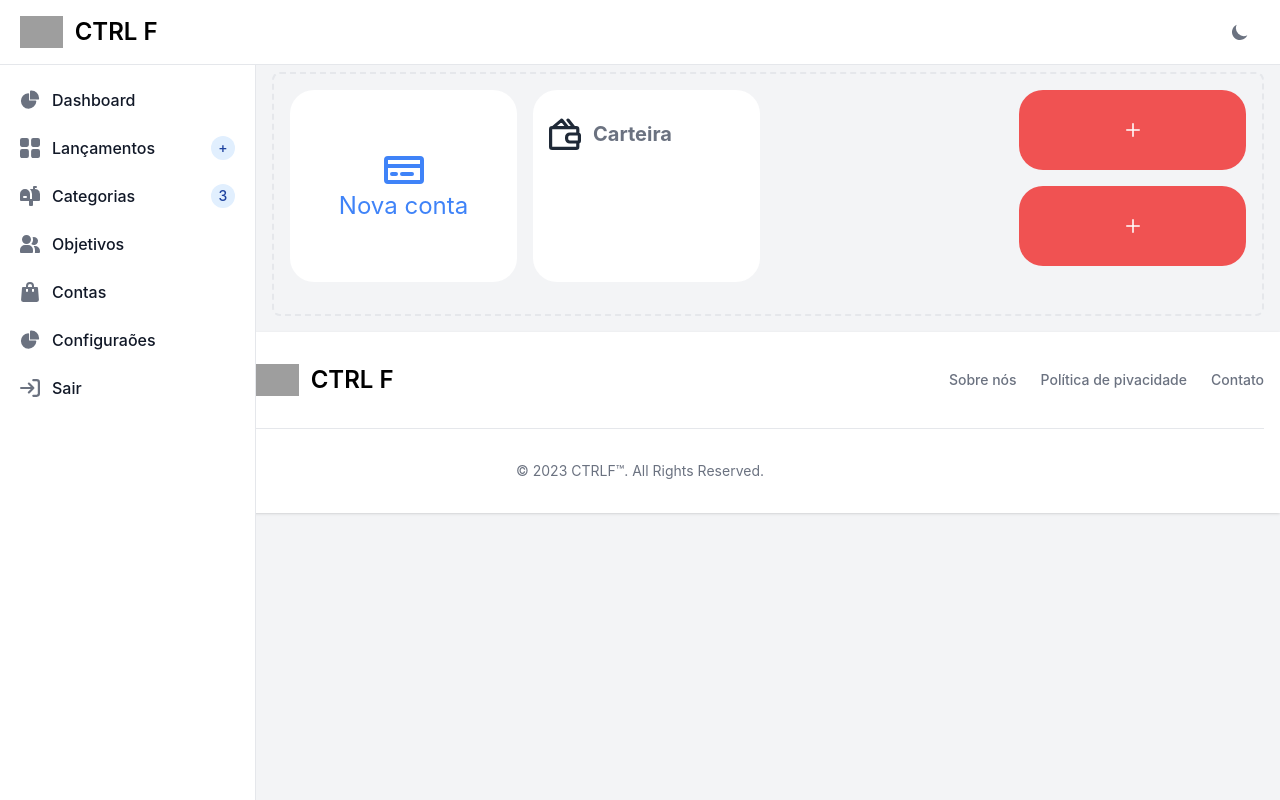
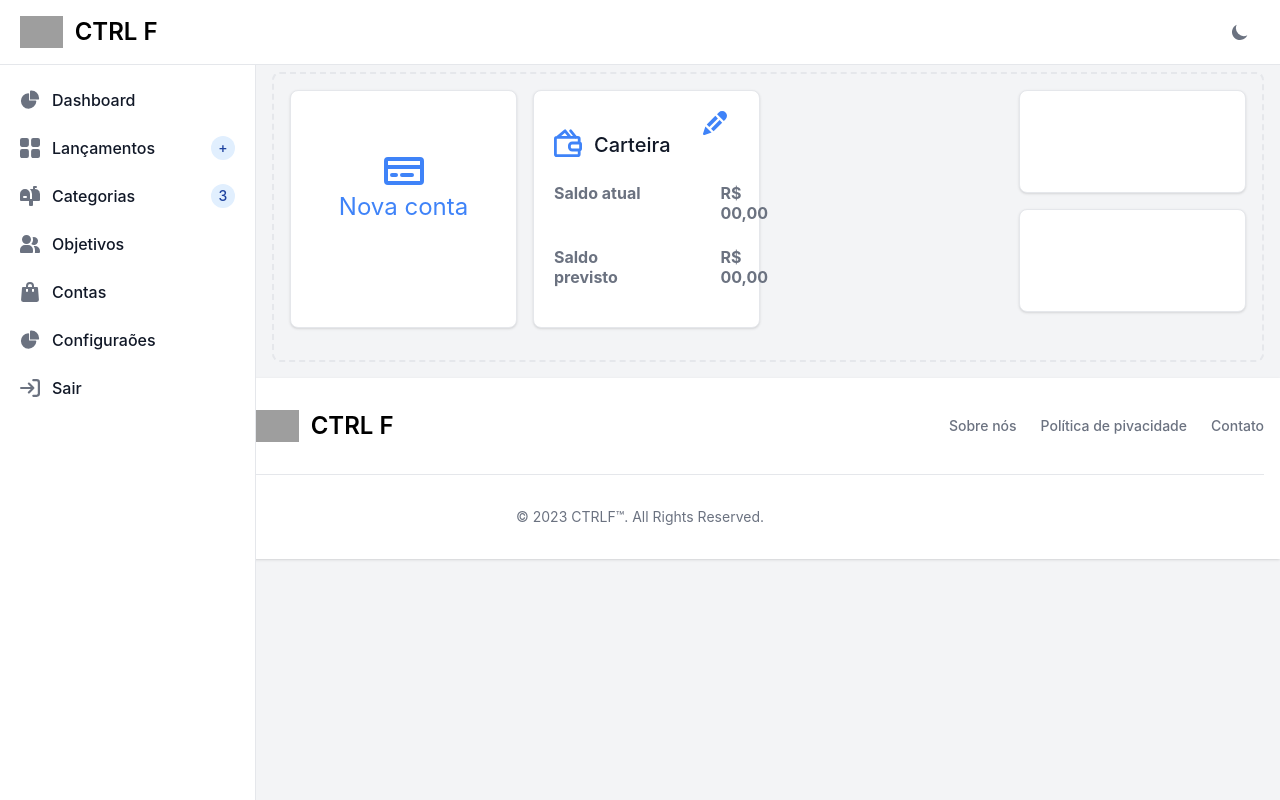
Before and after one commit to LucasFCintra/CTRLF, a React (Create React App) app: page /Contas in a window 1280 px wide. Built offline with nearby package versions, Linux system fonts and the light colour scheme; no server answers; grey boxes are pictures that could not be loaded.

Commit message:
subindo primeiras alterações tela de contas

```diff
--- a/src/routes/Contas.js
+++ b/src/routes/Contas.js
@@ -1,13 +1,99 @@
-
+'use client';
 import React, { Component } from 'react'
 
+
+import { Button, Checkbox, Label, Modal, TextInput } from 'flowbite-react';
+import { useState, useRef, useEffect } from 'react';
+import { Link } from 'react-router-dom';
+import axios from 'axios';
+
 export default function Contas() {
+    const [openModal, setOpenModal] = useState();
+    const [openModalPost, setOpenModalPost] = useState();
+    const emailInputRefPost = useRef(null)
+    const emailInputRef = useRef(null)
+    const props = { openModal, setOpenModal, emailInputRef };
+    const propsPost = { openModalPost, setOpenModalPost, emailInputRefPost };
+    const [items, setItems] = useState([]);
+    const [error, setError] = useState(null);
 
+    useEffect(() => {
+        // Fazendo a requisição GET usando o Axios quando o componente é montado
+        const api = 'http://localhost:8687/api/rec/categoria/' + 1
+
+        axios.get(api)
+            .then(response => {
+                console.log(response.data)
+                setItems(response.data);
+                setError(null);
+            })
+            .catch(error => {
+                setError(error.message);
+            });
+    }, []);
+    const [inputNome, setInputNome] = useState('');
+    const [inputDesc, setInputDesc] = useState('');
+
+    async function updateData() {
+
+        try {
+            const data = {
+                idCat: document.getElementById('idEdit').value,
+                nomeCat: inputNome,//document.getElementById('nomeEdit').value,
+                descCat: inputDesc, //document.getElementById('descEdit').value
+            }
+            const response = await axios.put(`http://localhost:8687/api/categoria`, data);
+            console.log("Clicou: " + JSON.stringify(response))
+
+            if (response.status == 200) {
+                window.location.href = "/Categorias"
+
+
+            }
+
+            console.log(response.data);
+        } catch (error) {
+            console.error(error);
+        }
+    }
+
+    async function postData() {
+
+        try {
+            const data = {
+                // idCat: document.getElementById('idEdit').value,
+                nomeCat: inputNome,//document.getElementById('nomeEdit').value,
+                descCat: inputDesc, //document.getElementById('descEdit').value
+                ativoCat: 'A',
+                fkUserCat: 1, //depois pegar esse valor do localStorage
+                tipoCat: 'receita'
+            }
+            // console.log("Clicou: " + JSON.stringify(data))
+
+            const response = await axios.post(`http://localhost:8687/api/categoria`, data);
+            console.log('Teste' + JSON.stringify(response));
+
+            if (response.status == 200) {
+                window.location.href = "/Categorias"
+
+
+            }
+
+        } catch (error) {
+
+            if (error == 'AxiosError: Request failed with status code 418') {
+                alert('Erro ao inserir \n Categoria ja cadastrada ')
+
+            }
+            console.error('testeS ' + error);
+        }
+    }
 
     return (
         <><div class="p-4 sm:ml-64">
             <div class="p-4 border-2 border-gray-200 border-dashed rounded-lg dark:border-gray-700 mt-14">
                 <div class="grid grid-cols-4 gap-4 mb-4">
+                    <div class="w-full max-w-sm bg-white border border-gray-200 rounded-lg shadow dark:bg-gray-800 dark:border-gray-700">
                         <div class="flex flex-col items-center justify-center h-48 rounded-3xl bg-white dark:bg-gray-900">
                             <p class="text-2xl text-blue-500 dark:text-white">
                                 <svg class="w-10 h-10 text-blue-500 dark:text-white" aria-hidden="true" xmlns="http://www.w3.org/2000/svg" fill="none" viewBox="0 0 20 14">
@@ -16,42 +102,130 @@ export default function Contas() {
                             </p>
                             <p class="text-2xl text-blue-500 dark:text-white">Nova conta</p>
                         </div>
-                    <div class="flex flex-col h-48 rounded-3xl bg-white dark:bg-gray-900">
-                        <div class="grid grid-rows-2 gap-4 mb-4 ml-4">
-                            <ul role="list" class="space-y-5 my-7">
+                    </div>
+
+                    <div class="w-full max-w-sm bg-white border border-gray-200 rounded-lg shadow dark:bg-gray-800 dark:border-gray-700">
+
+                        <div className='flex justify-end px-4 pt-4 group'>
+                            <Button type="button" data-dial-toggle="speed-dial-menu-top-right" aria-controls="speed-dial-menu-top-right" aria-expanded="false" class="flex items-center justify-center text-white bg-transparent rounded-full w-14 h-1 dark:bg-transparent pt-4" onClick={() => propsPost.setOpenModalPost('initial-focus')}>
+                                <svg class="w-6 h-6 text-blue-500 dark:text-white" aria-hidden="true" xmlns="http://www.w3.org/2000/svg" fill="currentColor" viewBox="0 0 20 20">
+                                    <path d="m13.835 7.578-.005.007-7.137 7.137 2.139 2.138 7.143-7.142-2.14-2.14Zm-10.696 3.59 2.139 2.14 7.138-7.137.007-.005-2.141-2.141-7.143 7.143Zm1.433 4.261L2 12.852.051 18.684a1 1 0 0 0 1.265 1.264L7.147 18l-2.575-2.571Zm14.249-14.25a4.03 4.03 0 0 0-5.693 0L11.7 2.611 17.389 8.3l1.432-1.432a4.029 4.029 0 0 0 0-5.689Z" />
+                                </svg>
+                            </Button>
+                            <Modal
+                                show={propsPost.openModalPost === 'initial-focus'}
+                                size="md"
+                                popup
+                                onClose={() => propsPost.setOpenModalPost(undefined)}
+                                initialFocus={propsPost.emailInputRefPost}
+                            >
+                                <Modal.Header />
+                                <Modal.Body>
+                                    <div className="space-y-6">
+                                        <h3 className="text-xl font-medium text-gray-900 dark:text-white">Criar Categoria</h3>
+                                        <div>
+                                            <div className="mb-2 block">
+                                                <Label
+                                                    value="Nome da Categoria"
+                                                />
+                                            </div>
+                                            <TextInput
+                                                addon="Nome"
+                                                id="nomePost"
+                                                placeholder='Nome da Categoria'
+                                                type='text'
+                                                value={inputNome} onChange={event => setInputNome(event.target.value)}
+                                                required
+                                            />
+                                        </div>
+                                        <div>
+                                            <div className="mb-2 block">
+                                                <Label
+                                                    value="Descrição da Categoria"
+                                                />
+                                            </div>
+                                            <TextInput
+                                                addon="Descrição"
+                                                id="descPost"
+                                                placeholder='Descrição da Categoria'
+                                                value={inputDesc} onChange={event => setInputDesc(event.target.value)}
+                                            />
+                                        </div>
+
+                                        <div className="w-full">
+                                            <button type="button" onClick={postData} class="w-full focus:outline-none text-white bg-green-600 hover:bg-green-700 focus:ring-4 focus:ring-green-300 font-medium rounded-lg text-sm px-5 py-2.5 mr-2 mb-2 dark:bg-green-500 dark:hover:bg-green-600 dark:focus:ring-green-800">Salvar</button>
+                                        </div>
+
+                                    </div>
+                                </Modal.Body>
+                            </Modal>
+                        </div>
+
+                        <div class="flex flex-col items-start pb-10 ml-5">
+                            <div class='gird grid-rows-2'>
+                                <ul role="list" class="space-y-5">
                                     <li class="flex space-x-3 items-center">
-                                    <p class="text-2xl text-gray-800 dark:text-white">
-                                        <svg class="w-8 h-8 text-gray-800 dark:text-white" aria-hidden="true" xmlns="http://www.w3.org/2000/svg" fill="none" viewBox="0 0 20 20">
+                                        <p class="text-2xl text-blue-500 dark:text-white">
+                                            <svg class="w-7 h-7 text-blue-500 dark:text-white" aria-hidden="true" xmlns="http://www.w3.org/2000/svg" fill="none" viewBox="0 0 20 20">
                                                 <path stroke="currentColor" stroke-linecap="round" stroke-linejoin="round" stroke-width="2" d="M11.905 1.316 15.633 6M18 10h-5a2 2 0 0 0-2 2v1a2 2 0 0 0 2 2h5m0-5a1 1 0 0 1 1 1v3a1 1 0 0 1-1 1m0-5V7a1 1 0 0 0-1-1H2a1 1 0 0 0-1 1v11a1 1 0 0 0 1 1h15a1 1 0 0 0 1-1v-3m-6.367-9L7.905 1.316 2.352 6h9.281Z" />
                                             </svg>
                                         </p>
-                                    <span class="text-xl font-bold leading-tight text-gray-500 dark:text-gray-400">Carteira</span>
+                                        <h5 class="mb-1 pt-2 text-xl font-medium text-gray-900 dark:text-white">Carteira</h5>
                                     </li>
                                 </ul>
 
+                            </div>
+                            <div className='grid grid-rows-2 mt-5'>
+                                <div className='grid grid-cols-2'>
+                                    <span class="text-l font-bold leading-tight text-gray-500 dark:text-gray-400">Saldo atual</span>
+                                    <span class="ml-16 text-l font-bold leading-tight text-gray-500 dark:text-gray-400">R$ 00,00</span>
+                                </div>
+                                <div className='grid grid-cols-2'>
+                                    <span class="pt-3 text-l font-bold leading-tight text-gray-500 dark:text-gray-400">Saldo previsto</span>
+                                    <span class="pt-3 ml-16 text-l font-bold leading-tight text-gray-500 dark:text-gray-400">R$ 00,00</span>
+                                </div>
 
                             </div>
 
                         </div>
+                    </div>
+
+
+                    {/*<div class="flex flex-col h-48 rounded-3xl bg-white dark:bg-gray-900">
+                        <div class="grid grid-rows-2 mb-4 ml-4">
+                            <ul role="list" class="space-y-5 my-7">
+                                <li class="flex space-x-3 items-center">
+                                <img class="w-8 h-8 mb-3 rounded-full shadow-lg" src="https://flowbite.s3.amazonaws.com/blocks/marketing-ui/avatars/karen-nelson.png" alt="Bonnie image" />
+                                    <p class="text-2xl text-gray-800 dark:text-white">
+                                        <svg class="w-7 h-7 text-gray-800 dark:text-white" aria-hidden="true" xmlns="http://www.w3.org/2000/svg" fill="none" viewBox="0 0 20 20">
+                                            <path stroke="currentColor" stroke-linecap="round" stroke-linejoin="round" stroke-width="2" d="M11.905 1.316 15.633 6M18 10h-5a2 2 0 0 0-2 2v1a2 2 0 0 0 2 2h5m0-5a1 1 0 0 1 1 1v3a1 1 0 0 1-1 1m0-5V7a1 1 0 0 0-1-1H2a1 1 0 0 0-1 1v11a1 1 0 0 0 1 1h15a1 1 0 0 0 1-1v-3m-6.367-9L7.905 1.316 2.352 6h9.281Z" />
+                                        </svg>
+                                    </p>
+                                    <span class="pt-2 text-l font-bold leading-tight text-gray-500 dark:text-gray-400">Carteira</span>
+                                    <span class="pt-2 text-l font-bold leading-tight text-gray-500 dark:text-gray-400">R$00,00</span>
+                                </li>
+                            </ul>
+
+                            <div className='grid grid-rows-2'>
+                                <span class="pt-2 text-l font-bold leading-tight text-gray-500 dark:text-gray-400">Saldo atual</span>
+                                <span class="pt-2 text-l font-bold leading-tight text-gray-500 dark:text-gray-400">Saldo previsto</span>
+                            </div>
+                        </div>
+
+
+                    </div>
+                    */}
                     <div></div>
                     <div class="grid grid-rows-2 gap-4 mb-4">
-                        <div class="flex items-center justify-center h-20 rounded-3xl bg-red-500 dark:bg-red-500">
-                            <p class="text-2xl text-white dark:text-white">
-                                <svg class="w-3.5 h-3.5" aria-hidden="true" xmlns="http://www.w3.org/2000/svg" fill="none" viewBox="0 0 18 18">
-                                    <path stroke="currentColor" stroke-linecap="round" stroke-linejoin="round" stroke-width="2" d="M9 1v16M1 9h16" />
-                                </svg>
-                            </p>
+                        <div class="w-full max-w-sm bg-white border border-gray-200 rounded-lg shadow dark:bg-gray-800 dark:border-gray-700">
+
                         </div>
-                        <div class="flex items-center justify-center h-20 rounded-3xl bg-red-500 dark:bg-red-500">
-                            <p class="text-2xl text-white dark:text-white">
-                                <svg class="w-3.5 h-3.5" aria-hidden="true" xmlns="http://www.w3.org/2000/svg" fill="none" viewBox="0 0 18 18">
-                                    <path stroke="currentColor" stroke-linecap="round" stroke-linejoin="round" stroke-width="2" d="M9 1v16M1 9h16" />
-                                </svg>
-                            </p>
+                        <div class="w-full max-w-sm bg-white border border-gray-200 rounded-lg shadow dark:bg-gray-800 dark:border-gray-700">
+
                         </div>
                     </div>
                 </div>
             </div>
-        </div></>
+        </div ></>
     )
 }
```
Lines whose indentation alone changed are shown as unchanged.
